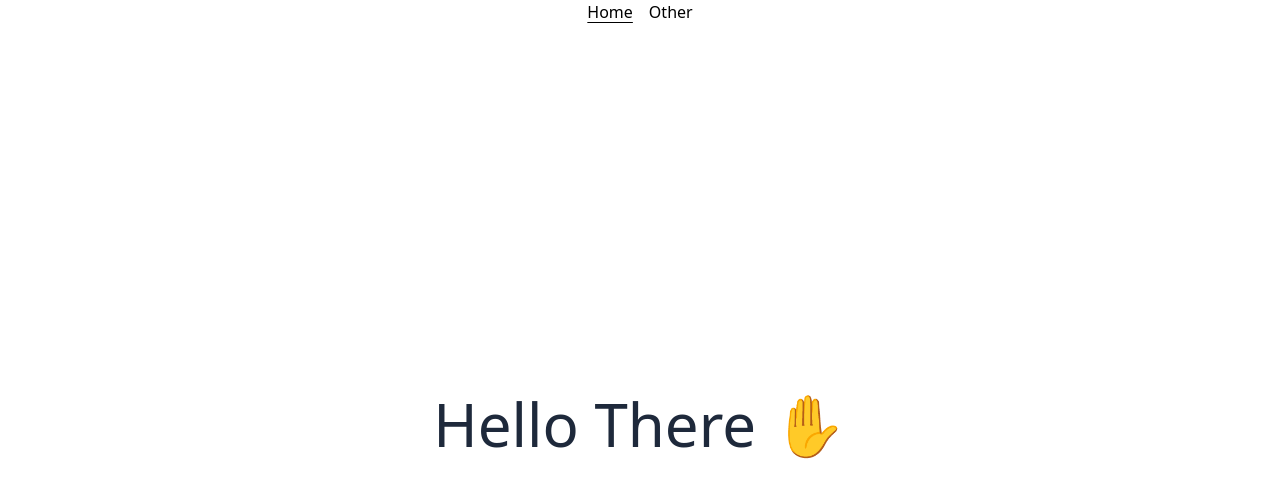
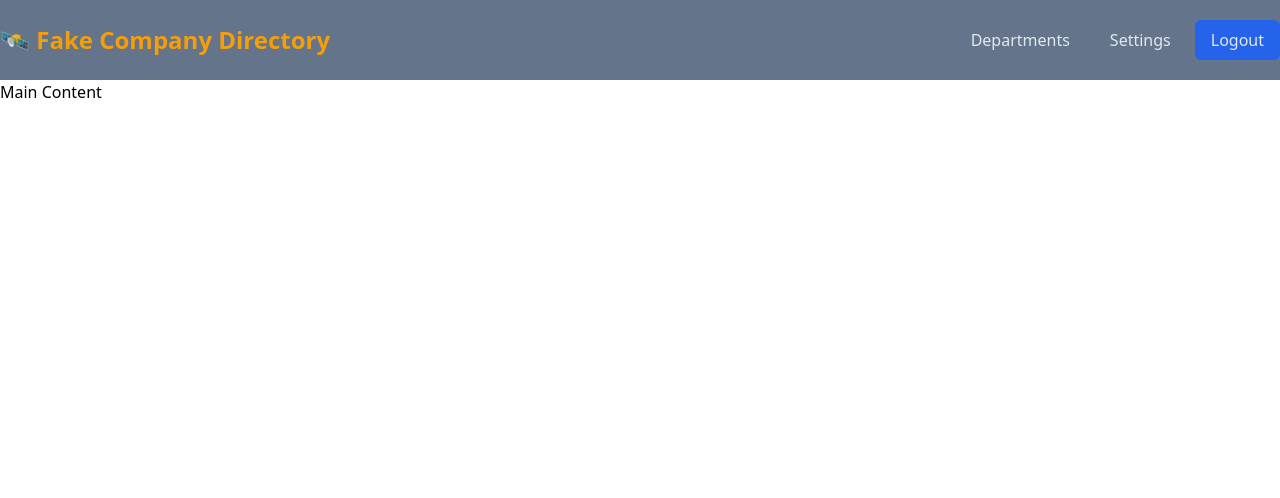
Before and after one commit to avega46/vue-company-directory-01, a Vue app: page / in a window 1280 px wide. Shown: the top 498 px of the page. Built offline with nearby package versions, Linux system fonts and the light colour scheme.

Commit message:
added navigation layout

```diff
--- a/src/App.vue
+++ b/src/App.vue
@@ -1,8 +1,9 @@
 <script setup>
-  import NavMenu from '@/components/NavMenu.vue'
+  import NavBar from './components/NavBar.vue'
+
 </script>
 
 <template>
-  <NavMenu />
-  <RouterView />
+  <NavBar />
+  <h1>Main Content</h1>
 </template>
--- /dev/null
+++ b/src/components/NavBar.vue
@@ -0,0 +1,47 @@
+<script setup>
+import { ref } from 'vue'
+const brand = ref ('🛰 Fake Company Directory')
+</script>
+
+
+<template>
+    <nav>
+        <div class="wrapper">
+            <div class ="brand">
+                <span class="brand-title">{{ brand }}</span>
+            </div>
+            <div class="menu">
+                <a href="#" class="menu-item">Departments</a>
+                <a href="#" class="menu-item">Settings</a>
+                <a href="#" class="menu-login">Logout</a>
+            </div>
+        </div>
+    </nav>
+</template>
+
+
+<style scoped lang="postcss">
+nav {
+    @apply flex h-20 bg-slate-500 text-slate-200;
+
+    .wrapper {
+        @apply container mx-auto flex w-full items-center justify-between;
+    }
+
+    .brand{
+        &-title {
+            @apply text-2xl font-bold text-amber-500;
+        }
+    }
+
+    .menu {
+        @apply flex gap-2;
+        &-item {
+            @apply rounded-md px-4 py-2 hover:bg-amber-600 hover:text-slate-500;
+        }
+        &-login {
+            @apply rounded-md bg-blue-600 px-4 py-2 hover:bg-amber-600 hover:text-slate-900;
+        }
+    }
+}
+</style>
```
